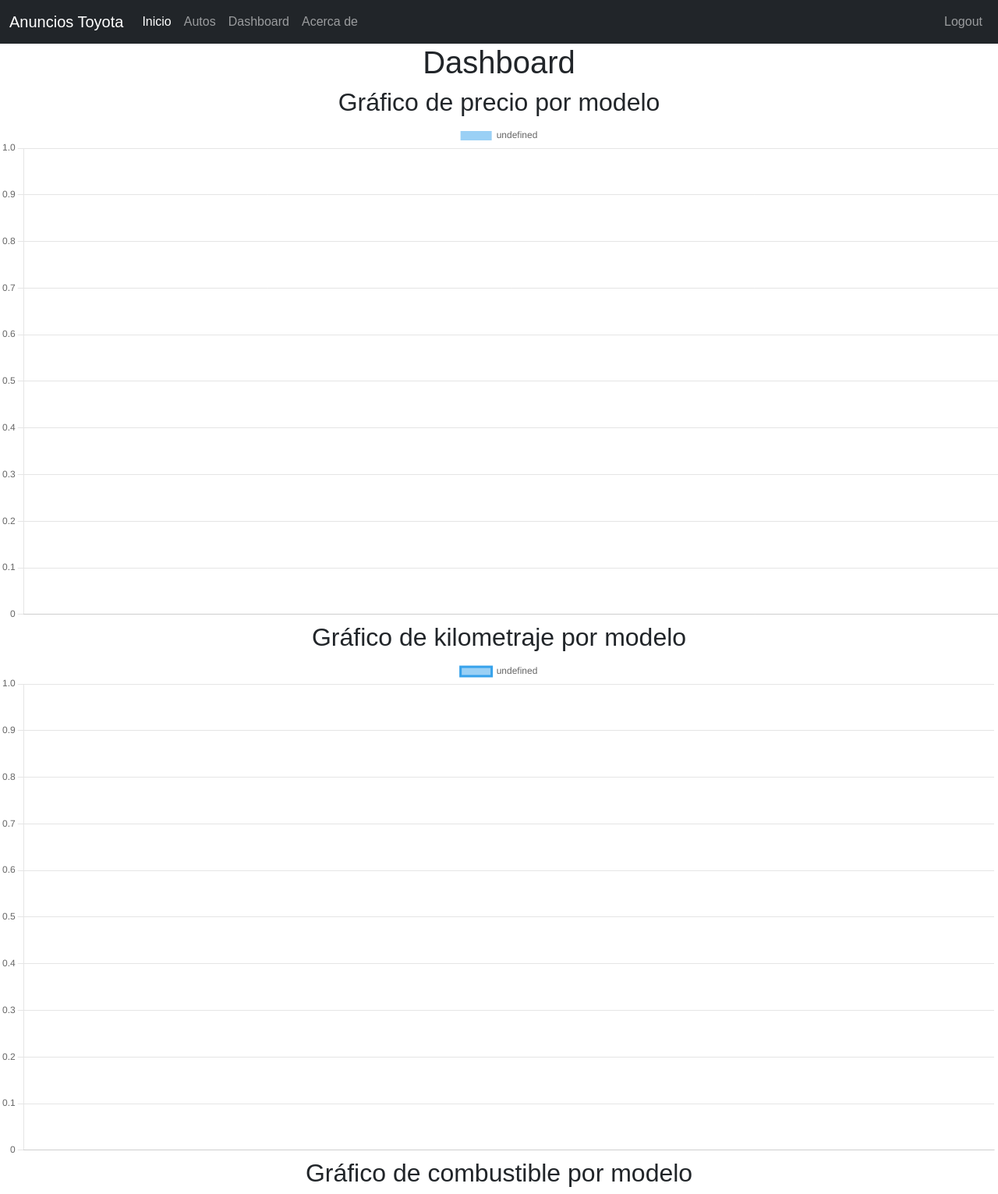
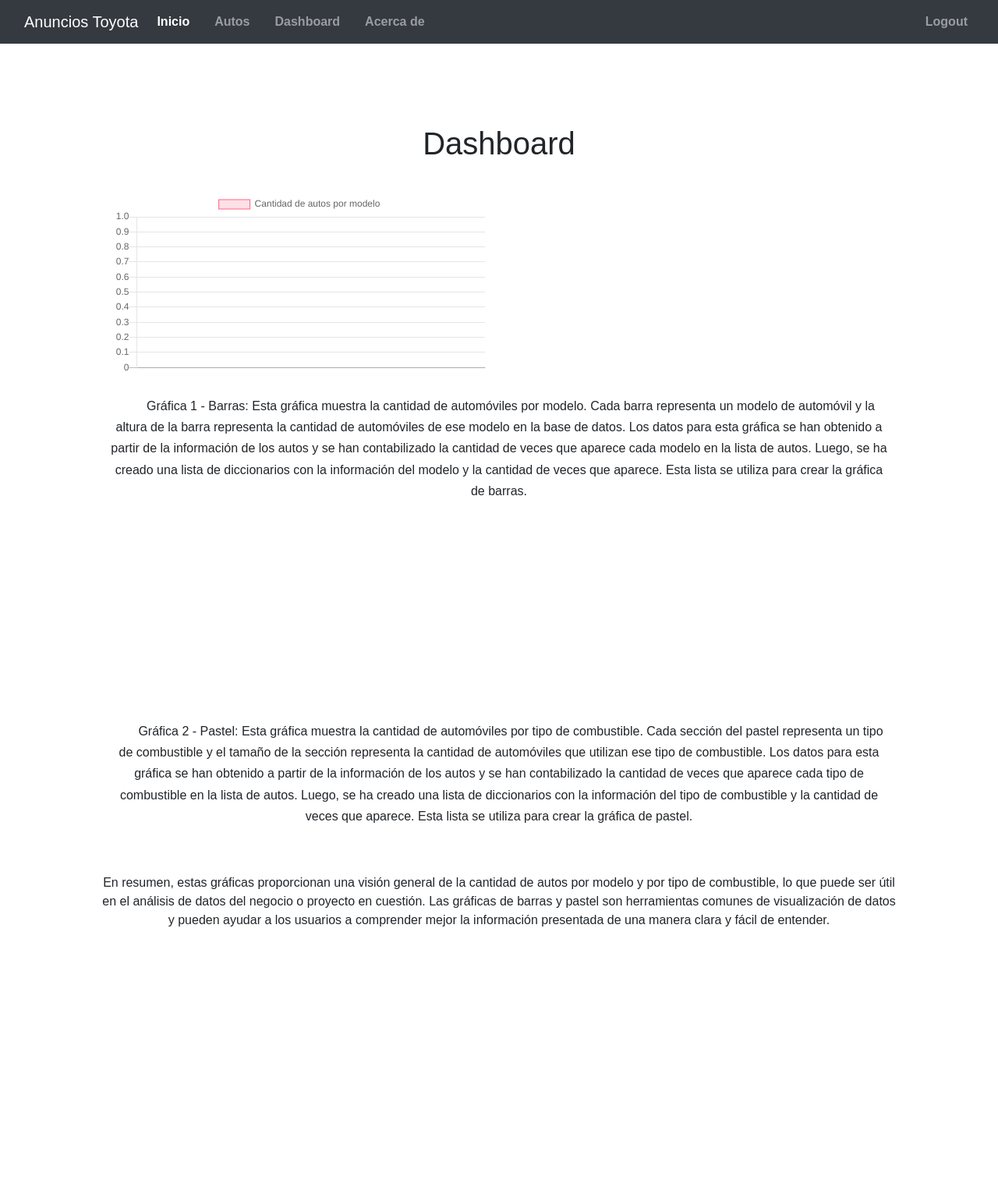
Before and after one commit to Henry-Devil/Flask-WebScraping, a Flask app: page /dashboard in a window 1280 px wide. Shown: the top 1531 px of the page at 78% size. After the commit the page ends 1188 px from the top, so only its background shows below. Run offline with Flask 3, Linux system fonts and the light colour scheme; data that the repository does not hold is empty; a map, chart or similar area stays blank; some libraries are stand-ins or nearby versions.

Commit message:
finish (falta completar dashboard y acerca de)

```diff
--- a/src/app.py
+++ b/src/app.py
@@ -4,6 +4,8 @@ from flask_wtf.csrf import CSRFProtect
 from flask_login import LoginManager, login_user, logout_user, login_required
 from werkzeug.security import generate_password_hash
 import json
+from collections import Counter
+
 
 from config import config
 
@@ -211,63 +213,35 @@ def delete_data(id):
     flash('Auto eliminado exitosamente')
     return redirect(url_for('data'))
 
-@app.route('/dashboard')
+@app.route("/dashboard")
 def dashboard():
+    return render_template("auth/dashboard.html")
 
-    # Consulta a la base de datos
+@app.route("/dashboard_data")
+def dashboard_data():
     cur = db.connection.cursor()
-    cur.execute("SELECT modelo, precio, kilometraje, combustible FROM autos_toyota")
-
-    # Obtener los datos de la base de datos
-    data = cur.fetchall()
-
-    # Cerrar la conexión a la base de datos
+    cur.execute("SELECT * FROM autos_toyota")
+    autos = cur.fetchall()
     cur.close()
 
-    # Transformar los datos en una lista de diccionarios
-    results = []
-    for row in data:
-        result = {}
-        result['modelo'] = row[0]
-        result['precio'] = row[1]
-        result['kilometraje'] = row[2]
-        result['combustible'] = row[3]
-        results.append(result)
+    # Datos para gráfica 1 (barras)
+    modelo_count = Counter([auto[3] for auto in autos])
+    modelo_data = [{"modelo": modelo, "cantidad": cuenta} for modelo, cuenta in modelo_count.items()]
 
-    # Convertir los datos a una cadena JSON
-    results_json = json.dumps(results)
+    # Datos para gráfica 2 (pastel)
+    combustible_count = Counter([auto[5] for auto in autos])
+    combustible_data = [{"combustible": combustible, "cantidad": cuenta} for combustible, cuenta in combustible_count.items()]
 
-    # Pasar los datos a la plantilla como una cadena JSON
-    return render_template('auth/dashboard.html', results=results_json)
+    # Datos para gráfica 3 (lineas)
+    precio_data = [auto[2] for auto in autos]
 
-# Endpoint para obtener los datos como un objeto JSON
-@app.route('/api/dashboard')
-def dashboard_api():
+    # Resto de gráficas...
 
-    # Consulta a la base de datos
-    cur = db.connection.cursor()
-    cur.execute("SELECT modelo, precio, kilometraje, combustible FROM autos_toyota")
-
-    # Obtener los datos de la base de datos
-    data = cur.fetchall()
-
-    # Cerrar la conexión a la base de datos
-    cur.close()
-
-    # Transformar los datos en una lista de diccionarios
-    results = []
-    for row in data:
-        result = {}
-        result['modelo'] = row[0]
-        result['precio'] = row[1]
-        result['kilometraje'] = row[2]
-        result['combustible'] = row[3]
-        results.append(result)
-
-    # Devolver los datos como un objeto JSON
-    return jsonify(results)
-
-
+    return jsonify({
+        'grafica1': modelo_data,
+        'grafica2': combustible_data,
+        'grafica3': precio_data,
+    })
 @app.route('/logout')
 def logout():
     logout_user()
--- /dev/null
+++ b/src/static/css/dashboard.css
@@ -0,0 +1,85 @@
+/* Barra de navegación */
+nav {
+    display: flex;
+    justify-content: space-between;
+    align-items: center;
+    padding: 1rem;
+    position: fixed;
+    top: 0;
+    left: 0;
+    width: 100%;
+    z-index: 999;
+  }
+
+  nav ul {
+    list-style: none;
+    margin: 0;
+    padding: 0;
+    display: flex;
+  }
+
+  nav ul li {
+    margin-right: 1rem;
+  }
+
+  nav ul li:last-child {
+    margin-right: 0;
+  }
+
+  nav ul li a {
+    color: var(--color-text);
+    text-decoration: none;
+    font-size: var(--font-size-medium);
+    font-weight: bold;
+    padding: 0.5rem;
+    border-radius: var(--border-radius);
+    transition: background-color 0.3s ease, color 0.3s ease;
+  }
+
+  nav ul li a:hover {
+    background-color: #ddd;
+  }
+  * {
+    font-family: "Arial", sans-serif;  /* Cambié la fuente a Arial */
+  }
+
+  body {
+    padding: 10rem 0;
+  }
+
+  .container {
+    width: 80%;
+    margin: auto;
+  }
+
+  h1 {
+    text-align: center;
+    font-size: 2.5rem;
+    padding-bottom: 10px;
+  }
+
+  p {
+    text-indent: 30px;
+    line-height: 1.7;
+  }
+
+  .row {
+    margin-bottom: 60px;
+  }
+
+  #myChart1, #myChart2 {
+    width: 100%;
+    margin: 20px 0;
+    display: block;
+    margin-left: auto;
+    margin-right: auto; /* Centré los gráficos */
+  }
+
+  @media (min-width: 768px) {
+    .col-md-6 {
+      width: 50%;
+    }
+    p {
+      margin-bottom: 0;
+    }
+  }
--- a/src/static/css/style.css
+++ /dev/null
@@ -1,8 +0,0 @@
-body {
-    font-family: Arial;
-}
-
-.chart {
-    width: 50%;
-    float: left;
-}
--- a/src/templates/auth/dashboard.html
+++ b/src/templates/auth/dashboard.html
@@ -1,103 +1,88 @@
 {% extends './base.html' %}
 
-{% block title %}Gráficos | Dashboard{% endblock %}
+{% block title %}Autos Usados en Venta | Mi Tienda de Autos{% endblock %}
 
 {% block customCSS %}
-    <link rel="stylesheet" href="{{ url_for('static', filename='css/style.css') }}">
-    <script src="https://cdn.jsdelivr.net/npm/chart.js"></script>
+<link rel="stylesheet" href="{{ url_for('static', filename='css/dashboard.css') }}">
 {% endblock %}
 
 {% block body %}
-    {% include 'navbar.html' %}
+{% include 'navbar.html' %}
+<!DOCTYPE html>
+<html>
 
-    <h1>Dashboard</h1>
+<head>
+    <meta charset="utf-8">
+    <title>Dashboard</title>
+    <link rel="stylesheet" href="https://stackpath.bootstrapcdn.com/bootstrap/4.3.1/css/bootstrap.min.css">
+    <link rel="stylesheet" href="https://cdnjs.cloudflare.com/ajax/libs/Chart.js/2.8.0/Chart.min.css">
+    <script src="https://code.jquery.com/jquery-3.3.1.slim.min.js"></script>
+    <script src="https://cdnjs.cloudflare.com/ajax/libs/Chart.js/2.8.0/Chart.min.js"></script>
+    <link rel="stylesheet" href="dashboard.css">
+</head>
 
-    <h2>Gráfico de precio por modelo</h2>
-    <canvas id="precioPorModelo"></canvas>
+<body>
+    <div class="container">
+        <h1>Dashboard</h1>
+        <div class="row">
+            <div class="col-md-6"> <canvas id="myChart1"></canvas> </div>
+            <p>Gráfica 1 - Barras: Esta gráfica muestra la cantidad de automóviles por modelo. Cada barra representa un
+                modelo de automóvil y la altura de la barra representa la cantidad de automóviles de ese modelo en la
+                base de datos. Los datos para esta gráfica se han obtenido a partir de la información de los autos y se
+                han contabilizado la cantidad de veces que aparece cada modelo en la lista de autos. Luego, se ha creado
+                una lista de diccionarios con la información del modelo y la cantidad de veces que aparece. Esta lista
+                se utiliza para crear la gráfica de barras.</p>
+            <div class="col-md-6"> <canvas id="myChart2"></canvas> </div>
+            <p>Gráfica 2 - Pastel: Esta gráfica muestra la cantidad de automóviles por tipo de combustible. Cada sección
+                del pastel representa un tipo de combustible y el tamaño de la sección representa la cantidad de
+                automóviles que utilizan ese tipo de combustible. Los datos para esta gráfica se han obtenido a partir
+                de la información de los autos y se han contabilizado la cantidad de veces que aparece cada tipo de
+                combustible en la lista de autos. Luego, se ha creado una lista de diccionarios con la información del
+                tipo de combustible y la cantidad de veces que aparece. Esta lista se utiliza para crear la gráfica de
+                pastel.</p>
+        </div>
+        <div class="row"> En resumen, estas gráficas proporcionan una visión general de la cantidad de autos por modelo
+            y por tipo de combustible, lo que puede ser útil en el análisis de datos del negocio o proyecto en cuestión.
+            Las gráficas de barras y pastel son herramientas comunes de visualización de datos y pueden ayudar a los
+            usuarios a comprender mejor la información presentada de una manera clara y fácil de entender. </div>
+    </div>
+</body>
+<script>fetch('/dashboard_data').then(response => response.json()).then(data => {
+        console.log(data);
+        //primer grafico
+        var ctx1 = document.getElementById('myChart1').getContext('2d'); var myChart1 = new Chart(ctx1, { type: 'bar', data: { labels: data.grafica1.map(d => d.modelo), datasets: [{ label: 'Cantidad de autos por modelo', data: data.grafica1.map(d => d.cantidad), backgroundColor: 'rgba(255, 99, 132, 0.2)', borderColor: 'rgba(255, 99, 132, 1)', borderWidth: 1 }] }, options: {} });
+        // Aquí se crea el segundo gráfico
+        var ctx2 = document.getElementById('myChart2').getContext('2d');
+        var myChart2 = new Chart(ctx2, {
+            type: 'pie',
+            data: {
+                labels: data.grafica2.map(d => d.combustible),
+                datasets: [{
+                    label: 'Cantidad de autos por tipo de combustible',
+                    data: data.grafica2.map(d => d.cantidad),
+                    backgroundColor: [
+                        'rgba(255, 99, 132, 0.2)',
+                        'rgba(54, 162, 235, 0.2)',
+                        'rgba(255, 206, 86, 0.2)',
+                        'rgba(75, 192, 192, 0.2)',
+                        'rgba(153, 102, 255, 0.2)',
+                        'rgba(255, 159, 64, 0.2)'
+                    ],
+                    borderColor: [
+                        'rgba(255, 99, 132, 1)',
+                        'rgba(54, 162, 235, 1)',
+                        'rgba(255, 206, 86, 1)',
+                        'rgba(75, 192, 192, 1)',
+                        'rgba(153, 102, 255, 1)',
+                        'rgba(255, 159, 64, 1)'
+                    ],
+                    borderWidth: 1
+                }]
+            },
+            options: {}
+        });
+    });
+</script>
 
-    <h2>Gráfico de kilometraje por modelo</h2>
-    <canvas id="kilometrajePorModelo"></canvas>
-
-    <h2>Gráfico de combustible por modelo</h2>
-    <canvas id="combustiblePorModelo"></canvas>
-
-
-    <script>
-       // Obtener los datos de la plantilla y convertirlos en un objeto de JavaScript
-       var results = JSON.parse('{{ results | tojson | replace("\'", "\\\'") | safe }}');
-// Crear un diccionario para almacenar los datos de cada modelo
-var dataPorModelo = {};
-for (var i = 0; i < results.length; i++) {
-    var modelo = results[i]['modelo'];
-    if (!(modelo in dataPorModelo)) {
-        dataPorModelo[modelo] = {
-            precio: [],
-            kilometraje: [],
-            combustible: []
-        };
-    }
-    dataPorModelo[modelo]['precio'].push(results[i]['precio']);
-    dataPorModelo[modelo]['kilometraje'].push(results[i]['kilometraje']);
-    dataPorModelo[modelo]['combustible'].push(results[i]['combustible']);
-}
-
-// Crear los datos para cada gráfico
-var precioPorModeloData = [];
-var kilometrajePorModeloData = [];
-var combustiblePorModeloData = [];
-for (var modelo in dataPorModelo) {
-    precioPorModeloData.push({
-        label: modelo,
-        data: dataPorModelo[modelo]['precio']
-    });
-    kilometrajePorModeloData.push({
-        label: modelo,
-        data: dataPorModelo[modelo]['kilometraje']
-    });
-    combustiblePorModeloData.push({
-        label: modelo,
-        data: dataPorModelo[modelo]['combustible']
-    });
-}
-
-// Crear los gráficos
-var precioPorModeloChart = new Chart(document.getElementById('precioPorModelo').getContext('2d'), {
-    type: 'bar',
-    data: {
-        datasets: precioPorModeloData
-    },
-    options: {
-        scales: {
-            yAxes: [{
-                ticks: {
-                    beginAtZero: true
-                }
-            }]
-        }
-    }
-});
-
-var kilometrajePorModeloChart = new Chart(document.getElementById('kilometrajePorModelo').getContext('2d'), {
-    type: 'line',
-    data: {
-        datasets: kilometrajePorModeloData
-    },
-    options: {
-        scales: {
-            yAxes: [{
-                ticks: {
-                    beginAtZero: true
-                }
-            }]
-        }
-    }
-});
-
-var combustiblePorModeloChart = new Chart(document.getElementById('combustiblePorModelo').getContext('2d'), {
-    type: 'pie',
-    data: {
-        datasets: combustiblePorModeloData
-    }
-});
-    </script>
+</html>
 {% endblock %}
--- a/src/templates/auth/edit_data.html
+++ b/src/templates/auth/edit_data.html
@@ -2,7 +2,7 @@
 
 {% block title %}Editar registro{% endblock %}
 {% block customCSS %}
-<link rel="stylesheet" href="{{ url_for('static', filename='css/data.css') }}">
+<link rel="stylesheet" href="{{ url_for('static', filename='css/edit_data.css') }}">
 {% endblock %}
 {% block body %}
 {% include 'navbar.html' %}
@@ -30,7 +30,9 @@
         <label for="combustible">Combustible:</label>
         <input type="text" class="form-control" id="combustible" name="combustible" value="{{ d[5] }}">
     </div>
+
     <button type="submit" class="btn btn-primary">Actualizar</button>
+    <a href="{{ url_for('data') }}" class="btn btn-secondary">Volver</a>
   </form>
 {% else %}
     <p>No se encontró el registro solicitado</p>
--- a/src/templates/auth/new_data.html
+++ b/src/templates/auth/new_data.html
@@ -3,7 +3,7 @@
 {% block title %}Autos en Venta | Mi Tienda de Autos{% endblock %}
 
 {% block customCSS %}
-    <link rel="stylesheet" href="{{ url_for('static', filename='css/data.css') }}">
+    <link rel="stylesheet" href="{{ url_for('static', filename='css/edit_data.css') }}">
 {% endblock %}
 
 {% block body %}
@@ -33,5 +33,6 @@
             <input type="text" required autocomplete="off" class="form-control" id="combustible" name="combustible">
         </div>
         <button type="submit" class="btn btn-primary">Agregar</button>
+        <a href="{{ url_for('data') }}" class="btn btn-secondary">Volver</a>
     </form>
 {% endblock %}
--- a/src/templates/navbar.html
+++ b/src/templates/navbar.html
@@ -1,4 +1,4 @@
-<nav class="navbar navbar-expand-lg navbar-dark bg-dark">
+<nav class="navbar navbar-expand-lg navbar-dark bg-dark fixed-top">
     <div class="container-fluid">
       <a class="navbar-brand" href="home">Anuncios Toyota</a>
       <link rel="shortcut icon" href="../static/img/iconToyota.svg" type="image/x-icon">
```
Also changed, not shown: src/static/css/edit_data.css (added, +132 -0 lines), src/static/css/home.css (+21 -5 lines), src/static/js/chart.js (deleted, +0 -54 lines), src/templates/auth/data.html (+20 -3 lines), src/templates/home.html (+3 -4 lines).
